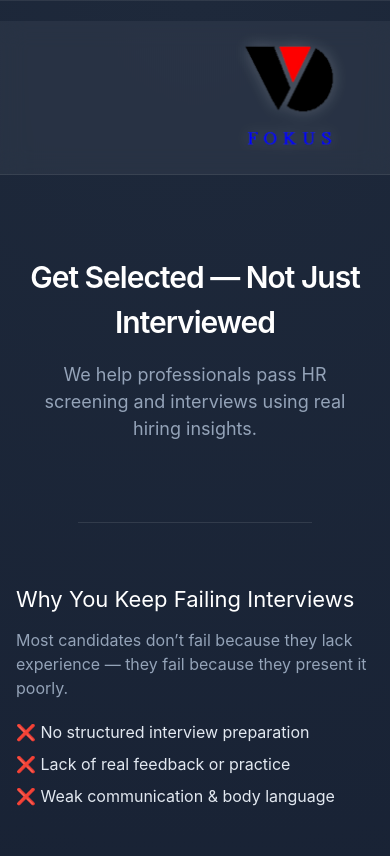
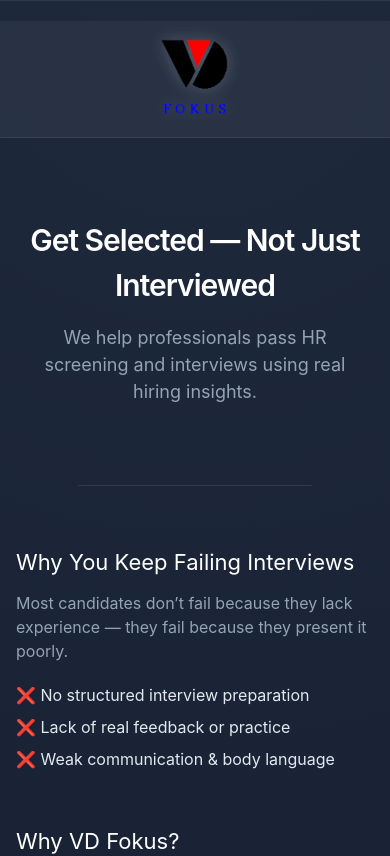
Before and after one commit to Ramzyjof/vd-fokus-landing, a Next.js app: page / in a window 390 px wide. Shown: the top 856 px of the page. Built offline with nearby package versions, Linux system fonts and the light colour scheme.

Commit message:
Mobile UI

```diff
--- a/app/page.tsx
+++ b/app/page.tsx
@@ -52,9 +52,9 @@ useEffect(() => {
  {/* NAVBAR */}
 <div
   style={{
-    padding: "16px 40px",
+    padding: isMobile ? "12px 16px" : "16px 40px",
     display: "flex",
-    justifyContent: "flex-end",
+    justifyContent: isMobile ? "center" : "flex-end",
     alignItems: "center",
 
     background: "rgba(255,255,255,0.05)",
@@ -70,8 +70,8 @@ useEffect(() => {
   <Image
     src="/logo.png"
     alt="VD Fokus"
-    width={120}
-    height={40}
+    width={isMobile ? 90 : 120}
+    height={isMobile ? 30 : 40}
     style={{
       transition: "all 0.3s ease",
       filter: "drop-shadow(0 0 8px rgba(255,255,255,0.2))"
```
